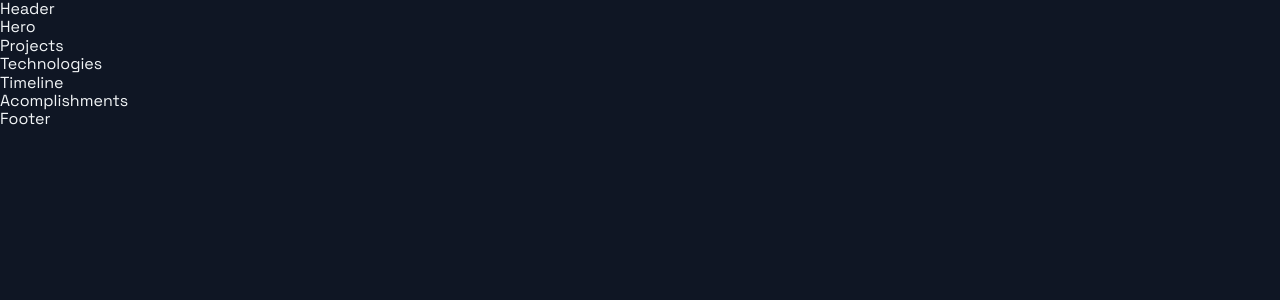
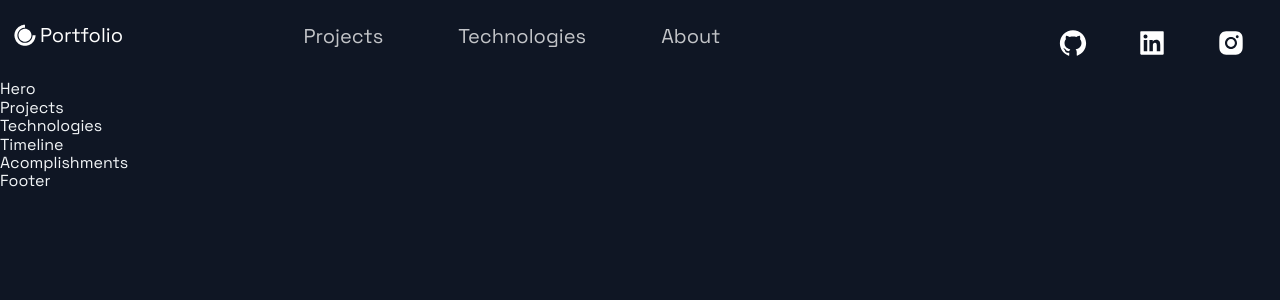
Before and after one commit to Devang2304/React-Portfolio-website, a Next.js app: page / in a window 1280 px wide. Shown: the top 300 px of the page. Built offline with nearby package versions, Linux system fonts and the light colour scheme.

Commit message:
Created Nav section and added social media icons

```diff
--- a/src/components/Header/Header.js
+++ b/src/components/Header/Header.js
@@ -3,12 +3,46 @@
 import { AiFillGithub, AiFillInstagram, AiFillLinkedin } from 'react-icons/ai';
 import { DiCssdeck } from 'react-icons/di'; //importing icons
 
-import { Container, Div1, Div2, Div3, NavLink, SocialIcons } from './HeaderStyles'; //these are the components that i have used in style
+import { Container, Div1, Div2, Div3, NavLink, SocialIcons,Span } from './HeaderStyles'; //these are the components that i have used in style
 
 const Header = () =>  (
-  <div>
-    Header
-  </div>
+  <Container>
+    <Div1>
+      <Link href="/">
+      <a style={{display:"flex", alignItems:"Center" ,color:'white',marginBottom:'20px'}}>
+        <DiCssdeck size="3rem"/><Span>Portfolio</Span>
+      </a>
+      </Link>
+    </Div1>
+    <Div2>
+      <li>
+        <Link href="#projects">
+          <NavLink>Projects</NavLink>
+        </Link>
+      </li>
+      <li>
+        <Link href="#tech">
+          <NavLink>Technologies</NavLink>
+        </Link>
+      </li>
+      <li>
+        <Link href="#about">
+          <NavLink>About</NavLink>
+        </Link>
+      </li>
+    </Div2>
+    <Div3>
+      <SocialIcons href="https://github.com">
+        <AiFillGithub size="3rem"/>
+      </SocialIcons>
+      <SocialIcons href="https://linkedin.com">
+        <AiFillLinkedin size="3rem"/>
+      </SocialIcons>
+      <SocialIcons href="https://instagram.com">
+        <AiFillInstagram size="3rem"/>
+      </SocialIcons>
+    </Div3>
+  </Container>
 );
 
 export default Header;
--- a/src/components/Header/HeaderStyles.js
+++ b/src/components/Header/HeaderStyles.js
@@ -17,6 +17,10 @@
     grid-row-gap: 0.5rem;
   }
 `;
+export const Span =styled.span`
+ font-size: 2rem;
+`;
+
 export const Div1 = styled.div`
   grid-area: 1 / 1 / 2 / 2;
   display: flex;
```
